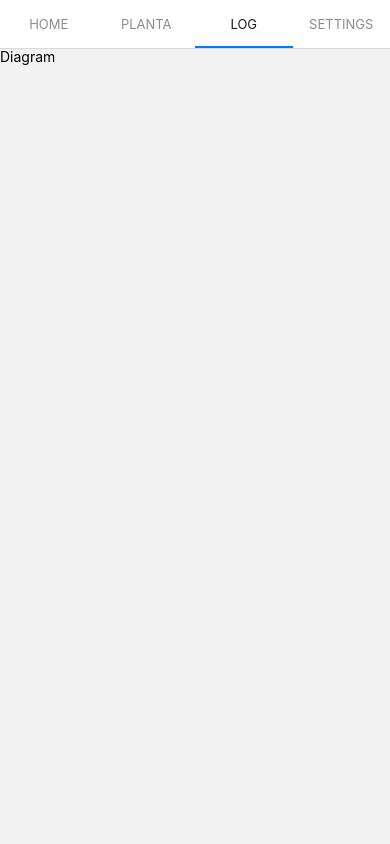
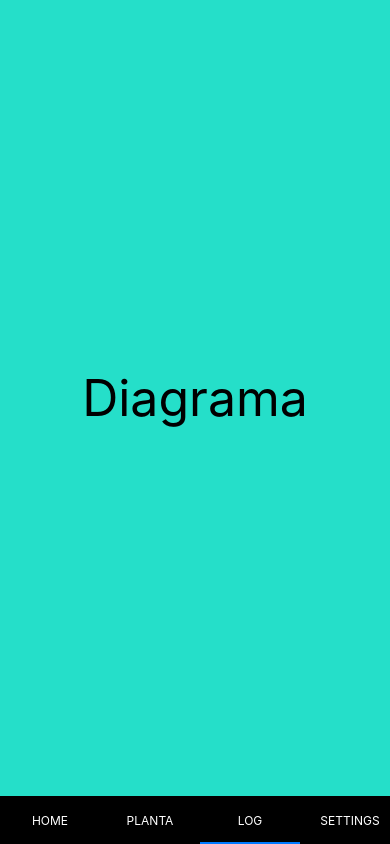
Before and after one commit to Sartalan/Indoor-Project, a React Native app in the folder App/Indoor-React-Native/: screen /Log in a window 390 px wide. Built offline with nearby package versions, Linux system fonts and the light colour scheme.

Commit message:
App => Nav Start | 0.2v

```diff
--- a/App/Indoor-React-Native/App.js
+++ b/App/Indoor-React-Native/App.js
@@ -1,6 +1,7 @@
 import React from 'react';
 import { NavigationContainer } from '@react-navigation/native';
 import { createMaterialTopTabNavigator } from '@react-navigation/material-top-tabs';
+import {StyleSheet} from 'react-native'
 
 //?Routes
 import {SelectorScreen} from './routes/SelectorScreen.js'
@@ -12,9 +13,10 @@ import {SettingsScreen} from './routes/SettingsScreen.js'
 const Tab = createMaterialTopTabNavigator();
 
 
+
 export default function App() {
   return (
-    <NavigationContainer>
+    <NavigationContainer >
         <MyTabs/>
     </NavigationContainer>
   );
@@ -23,11 +25,28 @@ export default function App() {
 
 function MyTabs() {
   return (
-    <Tab.Navigator initialRouteName='Planta'>
-      <Tab.Screen name="Home" component={SelectorScreen} />
+    <Tab.Navigator initialRouteName='Planta'
+    backBehavior='history'
+    tabBarPosition='bottom'
+    screenOptions={{
+      tabBarLabelStyle: { fontSize: 12, color: '#fff'  },
+      tabBarItemStyle: { width: 100},
+      tabBarStyle: { backgroundColor: '#000' },
+    }}
+    >
+      <Tab.Screen  name="Home" component={SelectorScreen} />
       <Tab.Screen name="Planta" component={PlantScreen} />
       <Tab.Screen name="Log" component={DiagramScreen} />
       <Tab.Screen name="Settings" component={SettingsScreen}/>
     </Tab.Navigator>
   );
 }
+
+export const styles = StyleSheet.create({
+  container: {
+    backgroundColor: '#030'
+  },
+  routesContainer: {
+    color: '#fff'
+  }
+});
--- a/App/Indoor-React-Native/routes/DiagramScreen.js
+++ b/App/Indoor-React-Native/routes/DiagramScreen.js
@@ -1,9 +1,13 @@
-import {Text} from 'react-native'
+import {Text, View } from 'react-native'
+import {routesStyles} from '../styles/styles'
 
-export function DiagramScreen(){
-  return(
-    <Text>
-      Diagram
-    </Text>
+export function DiagramScreen() {
+  return (
+    <View style={routesStyles.container}>
+        <Text style={routesStyles.text}>
+          Diagrama
+        </Text>
+    </View>
+
   )
 }
--- a/App/Indoor-React-Native/routes/PlantScreen.js
+++ b/App/Indoor-React-Native/routes/PlantScreen.js
@@ -1,9 +1,13 @@
-import {Text } from 'react-native'
+import {Text, View } from 'react-native'
+import {routesStyles} from '../styles/styles'
 
 export function PlantScreen() {
   return (
-    <Text>
-      Planta
-    </Text>
+    <View style={routesStyles.container}>
+        <Text style={routesStyles.text}>
+          Planta
+        </Text>
+    </View>
+
   )
 }
--- a/App/Indoor-React-Native/routes/SelectorScreen.js
+++ b/App/Indoor-React-Native/routes/SelectorScreen.js
@@ -1,9 +1,13 @@
-import {  Text } from 'react-native';
+import {Text, View } from 'react-native'
+import {routesStyles} from '../styles/styles'
 
 export function SelectorScreen() {
   return (
-    <Text>
-      Home
-    </Text>
+    <View style={routesStyles.container}>
+        <Text style={routesStyles.text}>
+          Selector
+        </Text>
+    </View>
+
   )
 }
--- a/App/Indoor-React-Native/routes/SettingsScreen.js
+++ b/App/Indoor-React-Native/routes/SettingsScreen.js
@@ -1,9 +1,13 @@
-import {Text} from 'react-native'
+import {Text, View } from 'react-native'
+import {routesStyles} from '../styles/styles'
 
 export function SettingsScreen() {
   return (
-    <Text>
-      Setting
-    </Text>
+    <View style={routesStyles.container}>
+        <Text style={routesStyles.text}>
+          Settings
+        </Text>
+    </View>
+
   )
 }
--- /dev/null
+++ b/App/Indoor-React-Native/styles/styles.js
@@ -0,0 +1,14 @@
+import { StyleSheet } from "react-native";
+
+export const routesStyles = StyleSheet.create({
+  container: {
+    backgroundColor: '#25DFC9',
+    flex: 1,
+    justifyContent: "center",
+    alignItems: "center"
+  },
+  text: {
+    color: '#000',
+    fontSize: 50
+  }
+});
```
